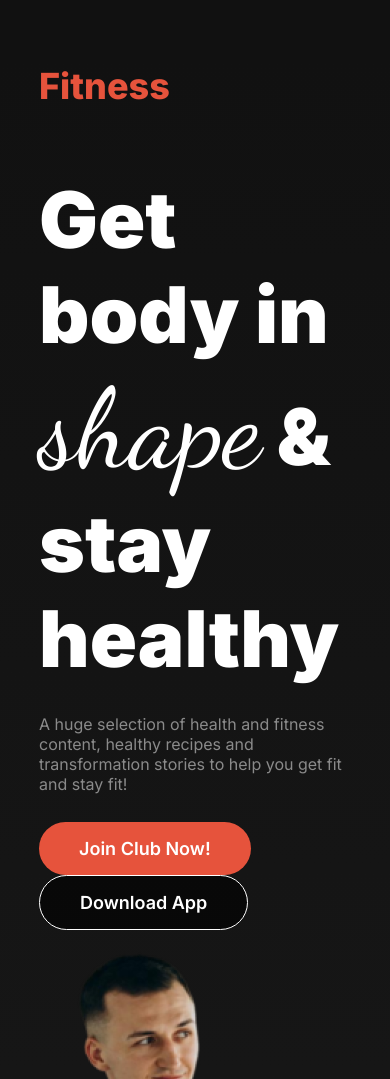
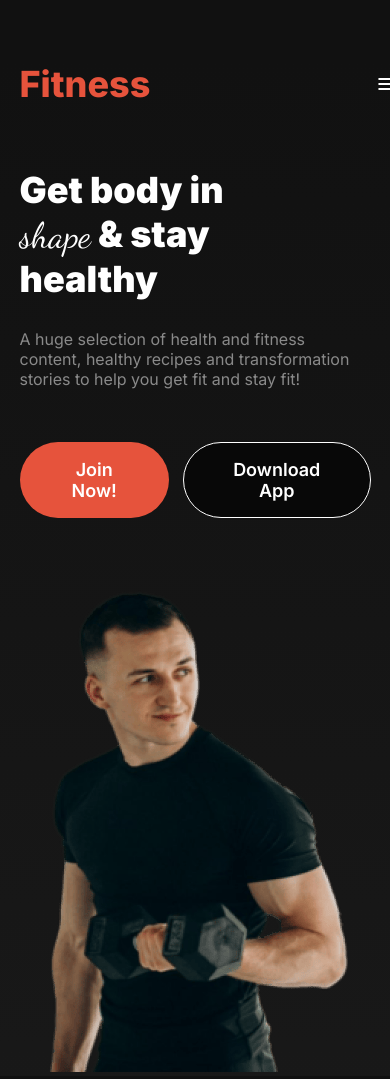
Before and after one commit to subinspectormazed/assignment-2-versatile-ui, a plain HTML site: page index.html in a window 390 px wide. Shown: the top 1079 px of the page. Drawn offline with Linux system fonts and the light colour scheme.

Commit message:
navbar and banner section responsive done

```diff
--- a/index.html
+++ b/index.html
@@ -26,21 +26,28 @@
       <section class="banner-container display-flex">
         <div class="banner-content display-flex">
           <h3 class="banner-title">
-            Get body in <span class="shape-text">shape</span> & stay healthy
+            Get body in <br><span class="shape-text">shape</span> & stay <br>healthy
           </h3>
           <p class="banner-desc">
             A huge selection of health and fitness content, healthy recipes and
             transformation stories to help you get fit and stay fit!
           </p>
-          <div class="buttons">
+          <div class="buttons display-flex">
             <button class="btn-primary inter-font">Join Club Now!</button>
+            <button class="btn-primary inter-font mobile-btn">Join Now!</button>
             <button class="btn-primary inter-font download-btn">
+              Download App
+            </button>
+            <button class="btn-primary inter-font download-btn mobile-btn">
               Download App
             </button>
           </div>
         </div>
         <div class="banner-image">
           <img src="./images/Images 2.png" alt="" />
+        </div>
+        <div class="banner-image-mobile">
+          <img src="./images/Images 5.png" alt="" />
         </div>
       </section>
     </header>
@@ -95,6 +102,7 @@
               professional workouts.
             </p>
             <button class="btn-primary inter-font">Join Now</button>
+            <button class="btn-primary inter-font mobile-btn">Join Now</button>
           </div>
           <img class="feature-img" src="./images/run (2).jpg" alt="">
           <img class="feature-img-mobile" src="./images/run.jpg" alt="">
--- a/styles/versatile-ui.css
+++ b/styles/versatile-ui.css
@@ -36,6 +36,12 @@ h3 {
   margin-right: 14px;
   border: none;
 }
+.mobile-btn,
+.feature-img-mobile,
+.banner-image-mobile,
+.nav-links i {
+  display: none;
+}
 
 main section {
   margin-top: 100px;
@@ -62,6 +68,7 @@ main section {
   );
   margin-bottom: 100px;
 }
+
 /* navbar style */
 .navbar {
   width: 80%;
@@ -83,9 +90,7 @@ main section {
   font-size: 1.13rem;
   padding: 12px 0;
 }
-.fa-solid {
-  display: none;
-}
+
 .home-page {
   font-weight: 600;
   border-radius: 46px;
@@ -180,20 +185,10 @@ main section {
   border-radius: 18px;
   margin: 30px 32px;
 }
-.feature-img-mobile {
-  display: none;
-}
 
 /* Media query style */
 
 @media screen and (max-width: 576px) {
-  .nav-links a {
-    display: none;
-  }
-  .fa-solid {
-    display: block;
-  }
-
   .habits,
   .habit-cards,
   .feature-box,
@@ -201,8 +196,42 @@ main section {
     flex-direction: column;
   }
 
+  .banner-container,
+  .feature-box,
+  .navbar {
+    width: 90%;
+  }
+
+  .banner-title,
+  .shape-text {
+    font-size: 2.25rem;
+  }
+  .nav-links a,
+  .btn-primary,
+  .feature-img,
+  .banner-image {
+    display: none;
+  }
+  .nav-links i,
+  .banner-image-mobile,
+  .mobile-btn,
+  .feature-img-mobile {
+    display: block;
+  }
+
+  .buttons {
+    gap: 14px;
+    margin: 25px 0 50px 0;
+  }
+  .mobile-btn {
+    margin: 0;
+    padding: 16px 36px;
+  }
+
   .habits {
+    background-color: rgb(17, 17, 17);
     text-align: center;
+    margin-top: -100px;
   }
   .habit-desc {
     margin-bottom: 80px;
@@ -211,20 +240,14 @@ main section {
     gap: 40px;
   }
   .feature-box {
-    width: 85%;
     margin-top: -30px;
   }
   .feature-content {
     display: flex;
     flex-direction: column;
-    width: 80%;
+    width: 85%;
   }
-  .btn-primary {
-    margin: 0;
-  }
-  .feature-img {
-    display: none;
-  }
+
   .feature-content .title,
   .habit-title {
     font-size: 2rem;
@@ -234,8 +257,7 @@ main section {
     font-size: 14px;
   }
   .feature-img-mobile {
-    width: 80%;
-    display: block;
+    width: 85%;
     border-radius: 18px;
     margin-bottom: 33px;
   }
```
Also changed, not shown: images/Images 5.png (added).
